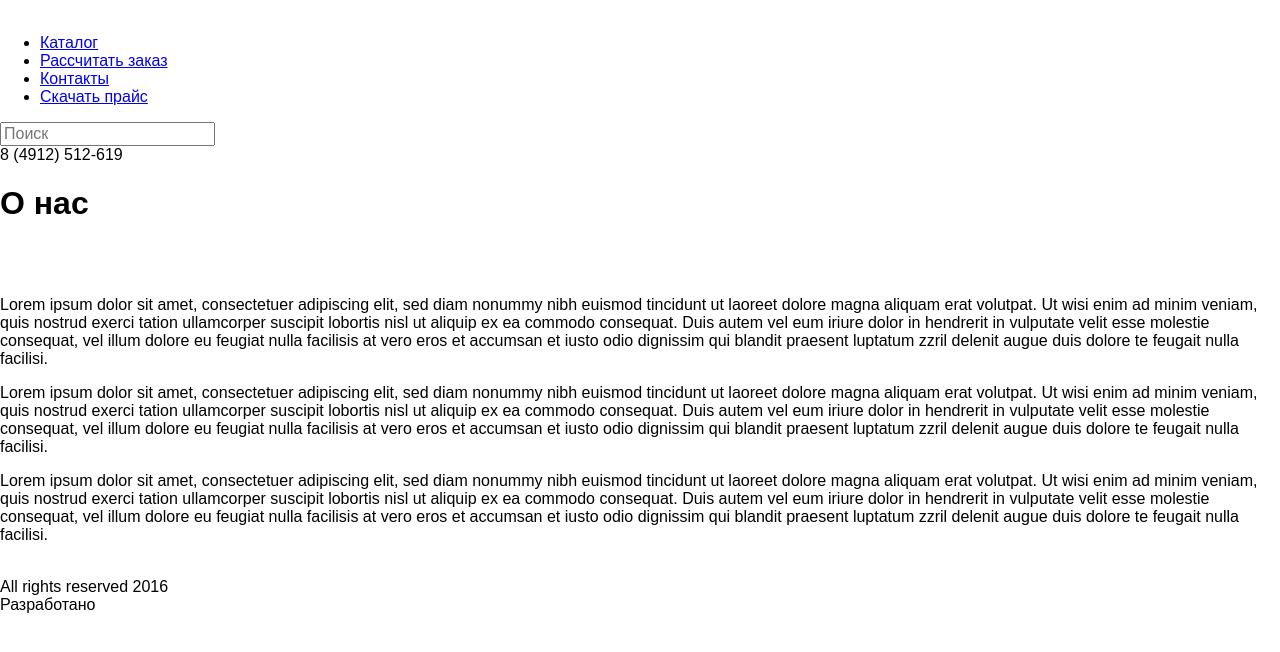
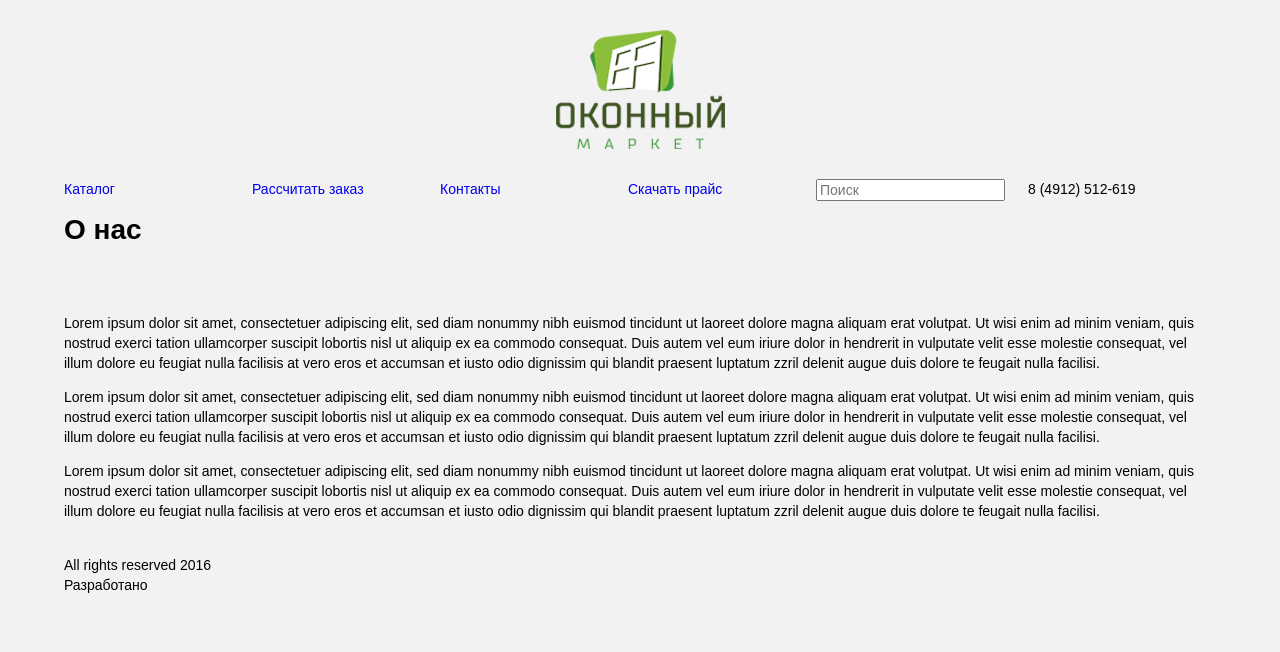
Before and after one commit to Ennitta/okonmarket, a website: page index.html in a window 1280 px wide. Drawn offline with nearby package versions, Linux system fonts and the light colour scheme; files that its build step writes are made by us from their sources.

Commit message:
Лого и шапка

```diff
--- a/index.html
+++ b/index.html
@@ -9,16 +9,18 @@
   <body>
     <header class="page-header">
       <div class="page-header__logo">
-        <img src="#" alt="">
+        <img src="img/Logo-3.png" width="169" height="119" alt="">
       </div>
-      <ul class="main-nan">
-        <li><a href="#">Каталог</a></li>
-        <li><a href="#">Рассчитать заказ</a></li>
-        <li><a href="#">Контакты</a></li>
-        <li><a href="#">Скачать прайс</a></li>
+      <ul class="main-nav">
+        <li class="main-nav__item"><a href="#">Каталог</a></li>
+        <li class="main-nav__item"><a href="#">Рассчитать заказ</a></li>
+        <li class="main-nav__item"><a href="#">Контакты</a></li>
+        <li class="main-nav__item"><a href="#">Скачать прайс</a></li>
+        <li class="main-nav__item main-nav__item--search">
+          <input type="search" name="search" placeholder="Поиск">
+        </li>
+        <li class="main-nav__item main-nav__item--tel">8 (4912) 512-619</li>
       </ul>
-      <input type="search" name="search" placeholder="Поиск">
-      <div class="page-header__tel">8 (4912) 512-619</div>
     </header>
     <main class="main-content">
       <h1 class="main-content__title">О нас</h1>
--- a/sass/blocks/main-nav.scss
+++ b/sass/blocks/main-nav.scss
@@ -0,0 +1,16 @@
+@media #{$desctop-width} {
+  .main-nav {
+    display: flex;
+    flex-direction: row;
+    @include list-clear;
+    justify-content: space-between;
+
+    &__item {
+      width: 17%;
+      padding-right: 2%;
+      a {
+        text-decoration: none;
+      }
+    }
+  }
+}
--- a/sass/blocks/page-header.scss
+++ b/sass/blocks/page-header.scss
@@ -0,0 +1,17 @@
+@media #{$desctop-width} {
+  .page-header {
+    position: relative;
+
+    &__logo {
+      width: 169px;
+      height: 119px;
+      margin: 30px auto;
+
+      img {
+        max-width: 100%;
+        height: auto;
+        display: block;
+      }
+    }
+  }
+}
--- a/sass/global/base.scss
+++ b/sass/global/base.scss
@@ -0,0 +1,8 @@
+body {
+  width: 90%;
+  margin: 0 auto;
+  font-family: $ff_base;
+  font-size: 14px;
+  line-height: 20px;
+  background-color: $bg_base;
+}
--- a/sass/mixins.scss
+++ b/sass/mixins.scss
@@ -0,0 +1,27 @@
+// Скрываем текст
+@mixin hide-text() {
+  font-size: 0;
+  color: transparent;
+  text-shadow: none;
+  background-color: transparent;
+  border: 0;
+}
+// Обнуляем списки
+@mixin list-clear() {
+  margin: 0;
+  padding: 0;
+  list-style-type: none;
+}
+//
+@mixin container-fluid () {
+  width: auto;
+  @media #{$tablet-width} {
+    width: 84%;
+    max-width: 960px;
+    margin: 0 auto;
+  }
+  @media #{$desctop-width} {
+    width: 90%;
+    max-width: 1200px;
+  }
+}
--- a/sass/variables.scss
+++ b/sass/variables.scss
@@ -0,0 +1,7 @@
+$ff_base: "Arial", sans-serif;
+
+$bg_base: #f2f2f2;
+
+$mobile-width: "(max-width: 767px)";
+$tablet-width: "(min-width: 768px)";
+$desctop-width: "(min-width: 1200px)";
```
Also changed, not shown: img/Logo-2.svg (added), img/Logo-3.png (added), img/Logo.svg (added), img/logo.png (deleted).
